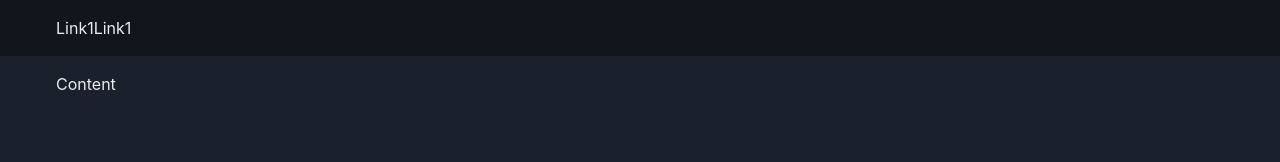
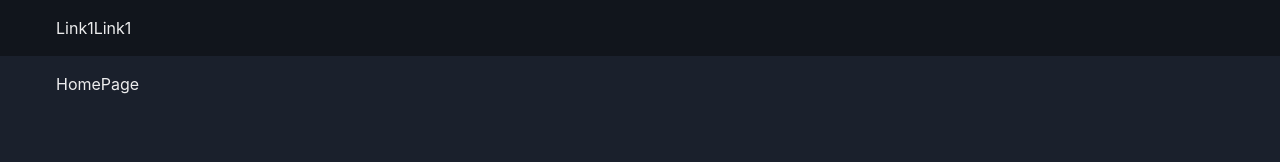
Before and after one commit to berkinanik/dyenco-web-frontend, a React (Vite) app: page / in a window 1280 px wide. Shown: the top 162 px of the page. Built offline with nearby package versions, Linux system fonts and the light colour scheme.

Commit message:
feat: add hash router using react-router-dom

```diff
--- a/package.json
+++ b/package.json
@@ -15,12 +15,14 @@
     "@emotion/styled": "^11.11.0",
     "framer-motion": "^10.12.16",
     "react": "18.2.0",
-    "react-dom": "18.2.0"
+    "react-dom": "18.2.0",
+    "react-router-dom": "5.3.4"
   },
   "devDependencies": {
     "@types/node": "^20.3.1",
     "@types/react": "18.0.37",
     "@types/react-dom": "18.0.11",
+    "@types/react-router-dom": "^5.3.3",
     "@typescript-eslint/eslint-plugin": "5.59.0",
     "@typescript-eslint/parser": "5.59.0",
     "@vitejs/plugin-react": "4.0.0",
--- a/src/App.tsx
+++ b/src/App.tsx
@@ -1,11 +1,15 @@
 import { Box } from '@chakra-ui/react';
+import { HashRouter, Route, Switch } from 'react-router-dom';
 
 import { Navbar } from './components/navbar/Navbar';
+import { HomePage } from './pages/home/HomePage';
 
 export const App = () => {
   return (
     <Box display="flex" width="100%" height="100%" flexDirection="column">
+      <HashRouter>
         <Navbar />
+
         <Box
           display="flex"
           maxWidth="1200px"
@@ -13,8 +17,21 @@ export const App = () => {
           marginX="auto"
           width="100%"
         >
-        Content
+          <Switch>
+            <Route path="/" exact>
+              <HomePage />
+            </Route>
+
+            <Route path="/test">
+              <Box>Test</Box>
+            </Route>
+
+            <Route path="*">
+              <Box>404</Box>
+            </Route>
+          </Switch>
         </Box>
+      </HashRouter>
     </Box>
   );
 };
--- /dev/null
+++ b/src/pages/home/HomePage.tsx
@@ -0,0 +1,3 @@
+export const HomePage = () => {
+  return <div>HomePage</div>;
+};
```
Also changed, not shown: 1 other file (tests, documents, lock files or other folders). Lines whose indentation alone changed are shown as unchanged.
